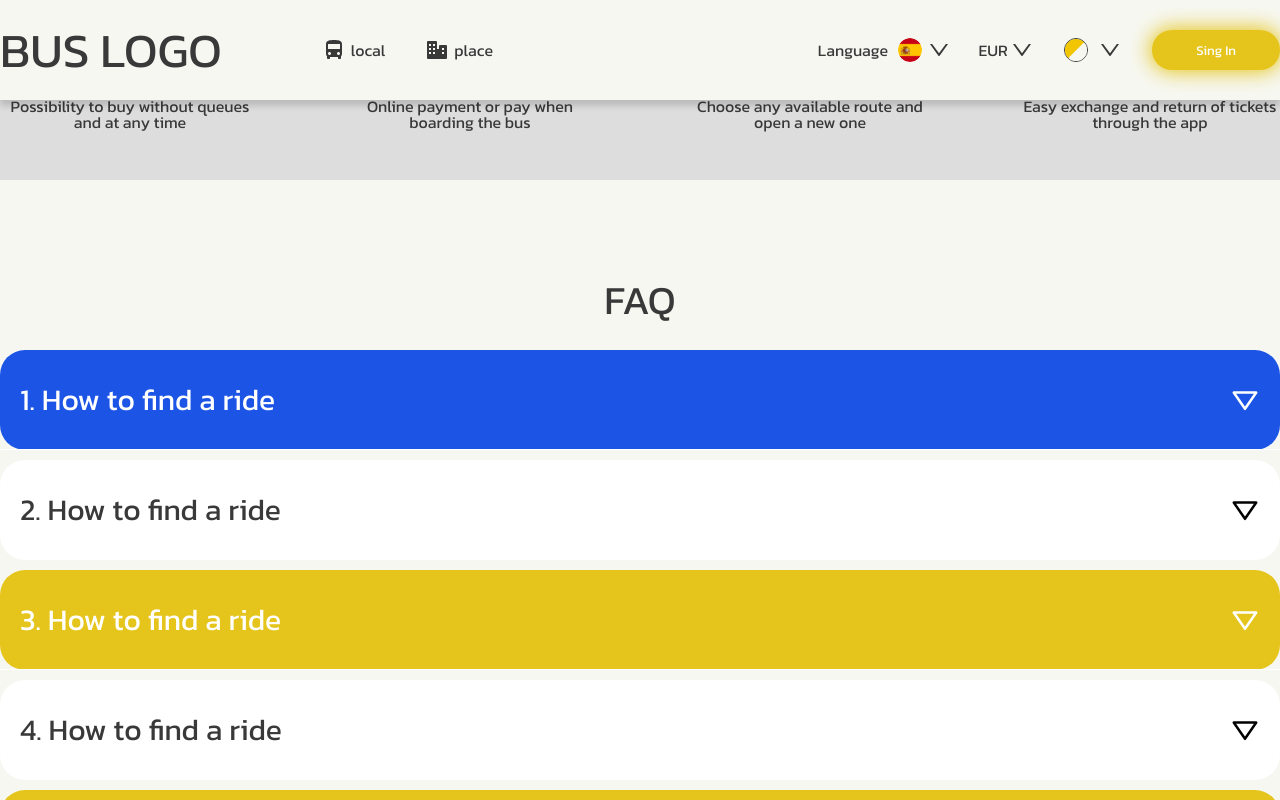
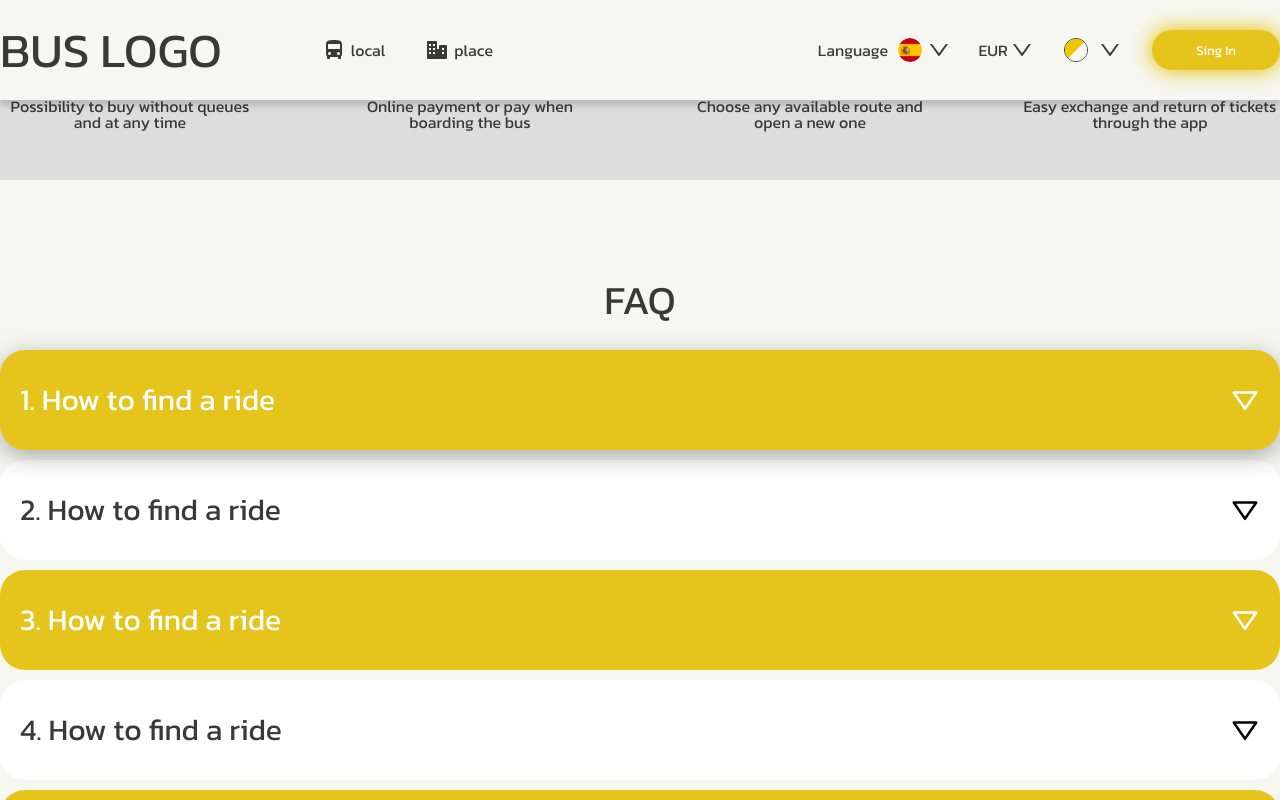
Before and after one commit to click-SK/by-ticket-bus, a React (Create React App) app: page / in a window 1280 px wide. In both pictures the pointer is over the element 640 px from the left and 4149 px from the top of the page. Shown: the part 3749-4549 px from the top of the page. Built offline with nearby package versions, Linux system fonts and the light colour scheme.

Commit message:
fix border faq

```diff
--- a/src/components/mainPage/faq/FaqItem.jsx
+++ b/src/components/mainPage/faq/FaqItem.jsx
@@ -7,7 +7,7 @@ const FaqItem = ({idx, itemTitle, itemText}) => {
             <div key={idx}
                 onClick={() => setIsOpen(!isOpen)}
                 className={`item_faq ${idx === 0 || idx % 2 === 0 ? 'faq-prime' : 'faq-second'} ${isOpen ? 'open' : ''}`}>
-                <div className='item_title'>
+                <div className={`item_title ${isOpen ? 'item_title-prime' : ''}`}>
                     <p>{idx + 1}.   {itemTitle}</p>
                     <BiRightArrow className='svg-faq'/>
                 </div>
--- a/src/style/faqSection.scss
+++ b/src/style/faqSection.scss
@@ -40,14 +40,14 @@
         color: var(--color-btn);
     }
     &:hover{
-        background: var(--color-second);
+        filter: drop-shadow(0px 6px 12px rgba(0, 0, 0, 0.32));
     }
 }
 .faq-second{
     background: var(--color-btn);
     transition: all 0.2s ease-in-out;
     &:hover{
-        background: var(--color-bg-second);
+        filter: drop-shadow(0px 6px 12px rgba(0, 0, 0, 0.32));
     }
 }
 
@@ -79,7 +79,7 @@
 }
 
 .faq-prime{
-    .item_title{
+    .item_title-prime{
         border-bottom: 1px solid (var(--color-btn));
     }
 }
```
